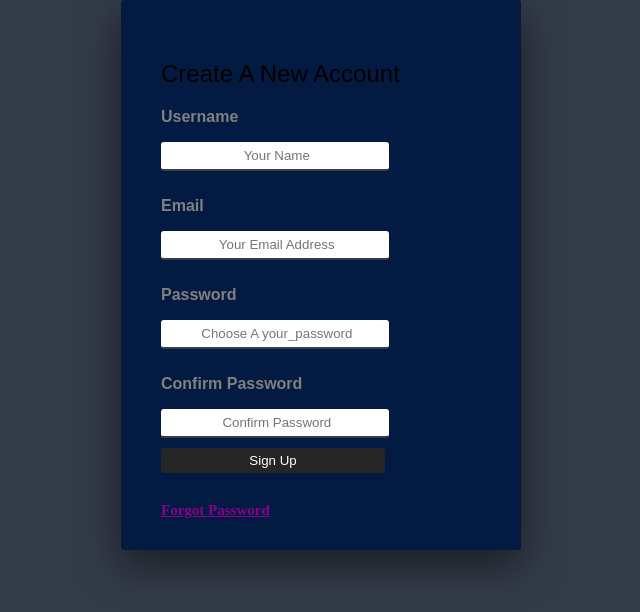
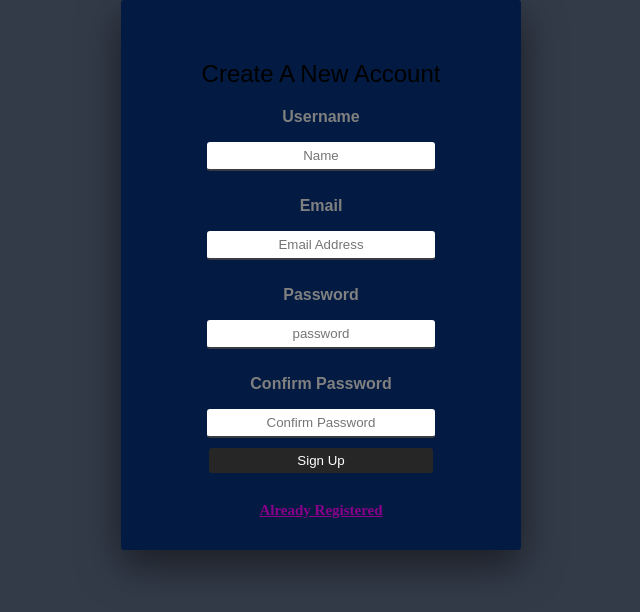
Before and after one commit to Victor-Kinoti/Book_A_Meal-app, a plain HTML site: page UI/signup.html in a window 1280 px wide. Shown: the whole page, without its empty margins (319-959 px from the left). Drawn offline with Linux system fonts and the light colour scheme; files that its build step writes are made by us from their sources.

Commit message:
tweeked signup.html, and style.css to accomodate signin.html

```diff
--- a/UI/signup.html
+++ b/UI/signup.html
@@ -2,7 +2,7 @@
 <html>
     <head>
         <title>Sign up</title>
-        <link rel = "stylesheet" href = "sytles/style.css">
+        <link rel = "stylesheet" href = "styles/style.css">
     </head>
     <body>
     <div class="container">
@@ -10,20 +10,25 @@
             <h2>Create A New Account </h2
                 <form>
                     <p>Username</p>
-                    <input type = "text" name = "your_name" placeholder = " Your Name">
+                    <input type = "text" name = "your_name" placeholder = "Name">
                     <p>Email</p>
-                    <input type = "email" name = "your_email" placeholder = " Your Email Address">
+                    <input type = "email" name = "your_email" placeholder = "Email Address">
                     <p>Password</p>
-                    <input type = "password" name = "your_password" placeholder = " Choose A your_password">
+                    <input type = "password" name = "your_password" placeholder = "password">
                     <p>Confirm Password</p>
-                    <input type = "password" name = "confirm_password" placeholder = " Confirm Password">
+                    <input type = "password" name = "confirm_password" placeholder = "Confirm Password">
                     <input type="submit" value="Sign Up"><br><br>
-                    <a href="#">Forgot Password</a>
+                    <a href="#" onclick="redirector()">Already Registered</a>
+
 
                 </form>
         </div>
     </div>
+    <script>
+        function redirector(){
+            window.location="signin.html"
+        }
 
-
+    </script>
     </body>
 </html>
--- a/UI/styles/style.css
+++ b/UI/styles/style.css
@@ -7,6 +7,7 @@ body{
 }
 
 .container{
+    text-align: center;
     border-radius: 3px;
     width: 400px;
     height: 550px;
@@ -14,6 +15,7 @@ body{
     box-shadow: 0 15px 40px rgba(0,0,0,.5);
     margin: 0 auto;
     box-sizing: border-box;
+
 }
 .container .wrap_form{
     padding: 40px 40px;
@@ -23,7 +25,7 @@ body{
 }
 
 .wrap_form h2{
-    text-align: left;
+    text-align: center;
     font-weight: normal;
     margin-bottom: 20px;
 }
```
